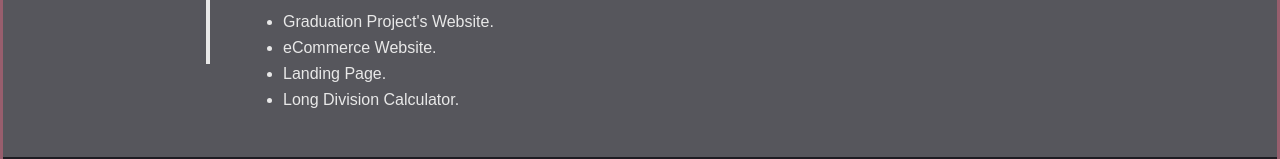
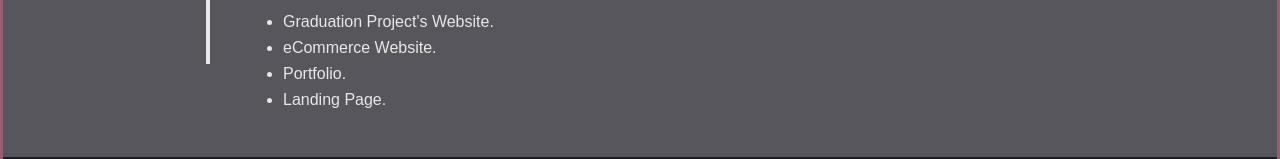
Before and after one commit to Hekal74/Portofolio-vanilla-HTML-CSS, a plain HTML site: page index.html in a window 1280 px wide. Shown: the part 1928-2087 px from the top of the page. Drawn offline with Linux system fonts and the light colour scheme.

Commit message:
edit in projects section

```diff
--- a/index.html
+++ b/index.html
@@ -76,9 +76,8 @@
             <ul>
                <li> <a href="https://github.com/Hekal74/FacultyWebSite">Graduation Project's Website.</a></li>
                <li> <a href="https://github.com/Hekal74/Camera-Shop-Website">eCommerce Website.</a></li>
+               <li> <a href="https://github.com/Hekal74/Portofolio-vanilla-HTML-CSS">Portfolio.</a></li>
                <li> <a href="https://github.com/Hekal74/Front-End-Project">Landing Page.</a></li>
-               <li> <a href="https://github.com/Hekal74/Long-Division-with-C-">Long Division Calculator.</a></li>
-
             </ul>
         </div>
 
```
